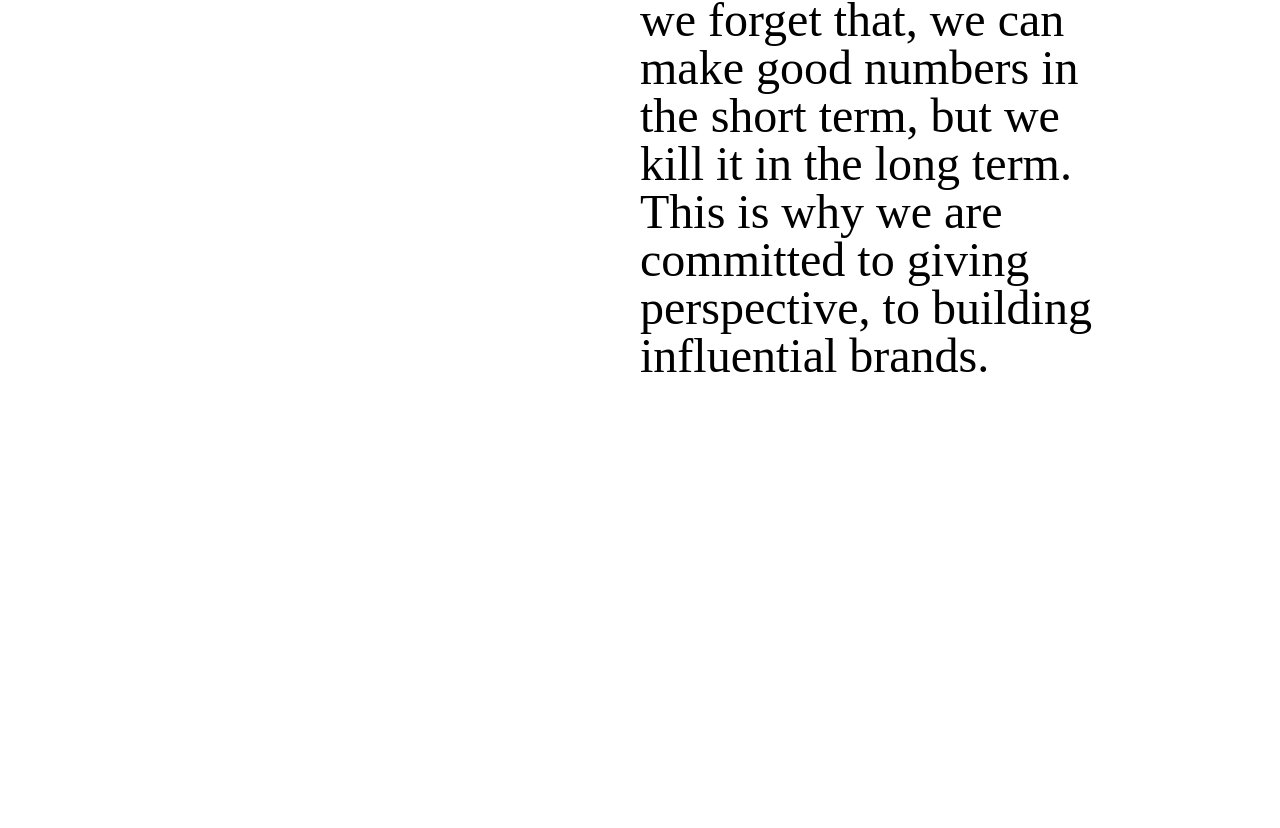
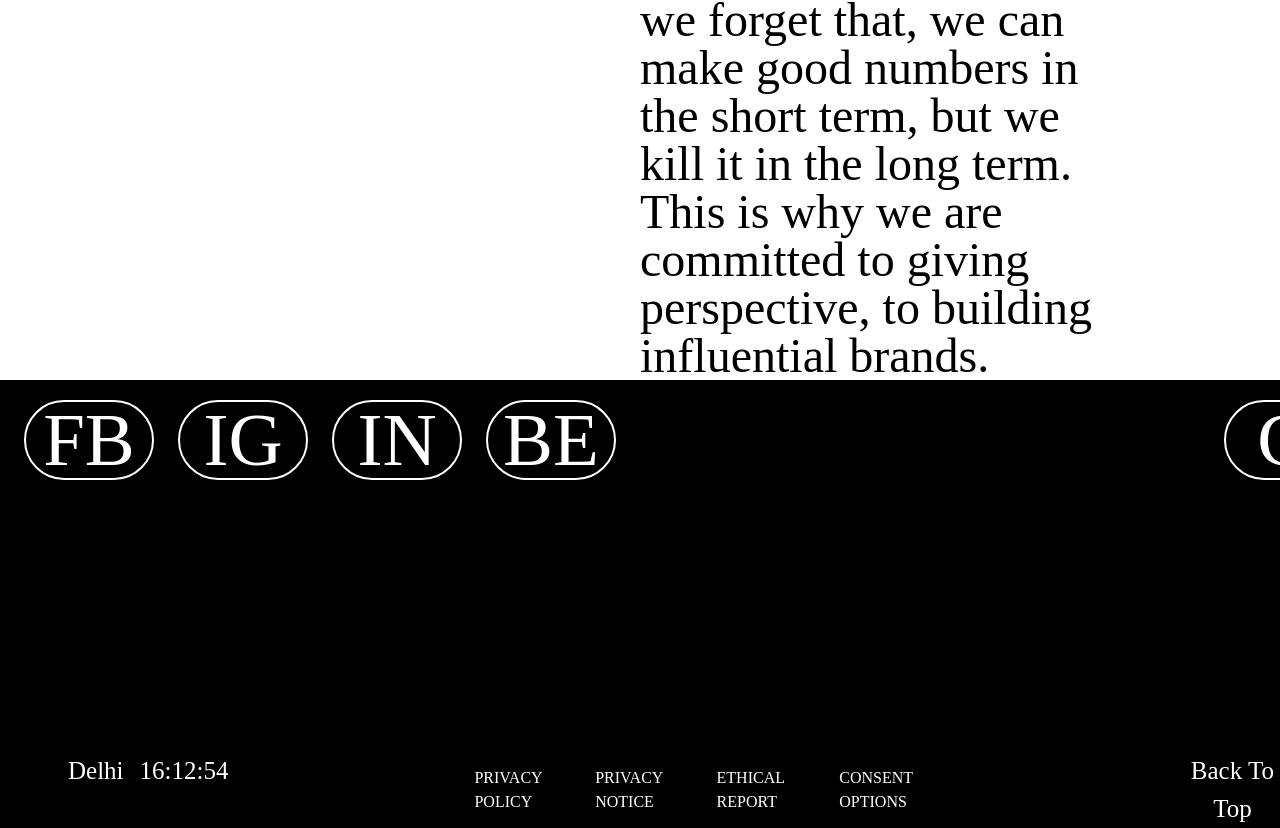
Before and after one commit to Rishu222006/Agence-72-clone, a React (Vite) app: page /about in a window 1280 px wide. Shown: the part 1244-2072 px from the top of the page. Before the commit the page ends 2000 px from the top, so only its background shows below. Built offline with nearby package versions, Linux system fonts and the light colour scheme.

Commit message:
Integrated clock and base component to required components/pages.

```diff
--- a/src/components/common/Clock.jsx
+++ b/src/components/common/Clock.jsx
@@ -15,7 +15,7 @@ const Clock = () => {
 
     return (
         <div className='font-[font_rk2] flex flex-row'>
-            <div className="w-8 h-8 rounded-full bg-[url('/globe.svg')] bg-cover animate-spin-slow" />
+            <div className="w-8 h-8 flex-shrink-0 rounded-full bg-[url('/globe.svg')] bg-cover animate-spin-slow" />
 
             <div className='flex flex-row text-[25px]'>
                 <h2 className='px-4'>
--- a/src/components/home/HomeBottom.jsx
+++ b/src/components/home/HomeBottom.jsx
@@ -1,18 +1,26 @@
 import React from 'react'
 import { Link } from 'react-router-dom'
+import Clock from '../common/Clock'
 
 const HomeBottom = () => {
   return (
-    <div className='font-[font_rk2] flex items-center justify-center gap-2'>
+    <div className="relative w-full">
+      <div className="absolute bottom-0 left-0">
+        <Clock />
+      </div>
+      <div className='font-[font_rk2] flex items-center justify-center gap-2 w-full'>
         <div className='lg:border-2 hover:border-orange-300 hover:text-orange-300 lg:h-28 h-30 flex items-center px-1
       lg:px-6 border-white rounded-full uppercase'>
           <Link className='text-[6.5vw] lg:mt-6' to={'/projects'}>Projects</Link>
         </div>
+
         <div className='lg:border-3 border-2 lg:h-28 h-30 hover:border-orange-300 hover:text-orange-300 flex items-center px-1
        lg:px-6 border-white rounded-full uppercase'>
           <Link className='text-[6.5vw] lg:mt-4' to={'/about'}>About Us</Link>
         </div>
       </div>
+
+    </div>
   )
 }
 
--- a/src/pages/About.jsx
+++ b/src/pages/About.jsx
@@ -2,6 +2,7 @@ import { useGSAP } from '@gsap/react';
 import gsap from 'gsap';
 import { ScrollTrigger } from 'gsap/all';
 import React, { useRef } from 'react'
+import Base from '../components/common/footer';
 
 const About = () => {
 
@@ -77,6 +78,7 @@ const About = () => {
                 </div>
             </div>
         </div>
+        <Base />
     </>
     )
 }
--- a/src/pages/project.jsx
+++ b/src/pages/project.jsx
@@ -3,6 +3,7 @@ import ProjectCard from '../components/project/ProjectCard'
 import { useGSAP } from '@gsap/react';
 import gsap from 'gsap';
 import { ScrollTrigger } from 'gsap/all';
+import Base from "../components/common/footer";
 
 const Project = () => {
 
@@ -47,6 +48,7 @@ const Project = () => {
     });
 
     return (
+        <div>
             <div className='lg:p-4 p-2 overflow-y-hidden bg-white'>
                 <div className='pt-[45vh]'>
                     <h2 className='font-[font_rk2] text-black lg:text-[9.5vw] text-7xl uppercase'>Projects</h2>
@@ -59,6 +61,8 @@ const Project = () => {
                     })}
                 </div>
             </div>
+            <Base />
+        </div>
     )
 }
 
```
Lines whose indentation alone changed are shown as unchanged.
